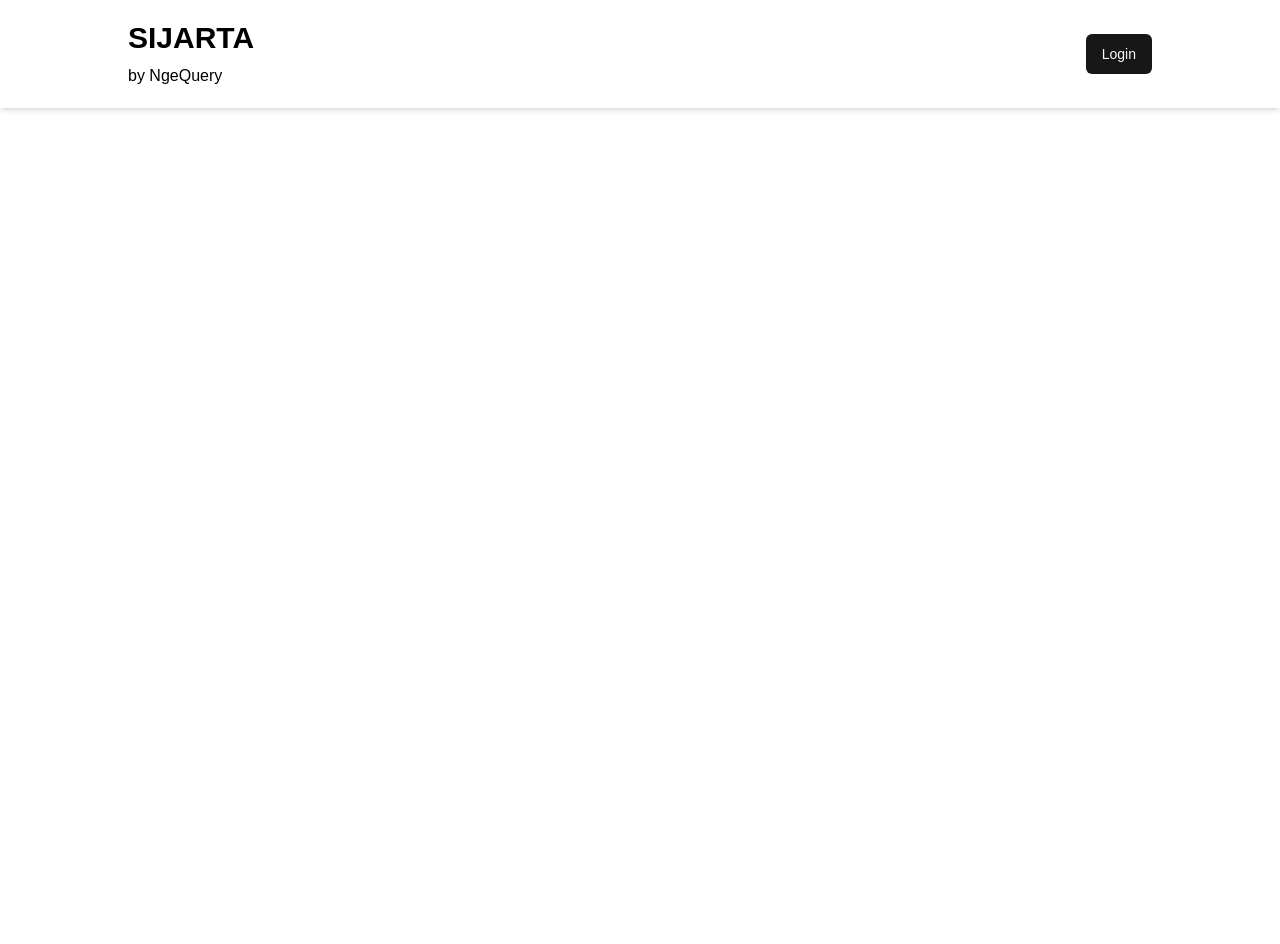
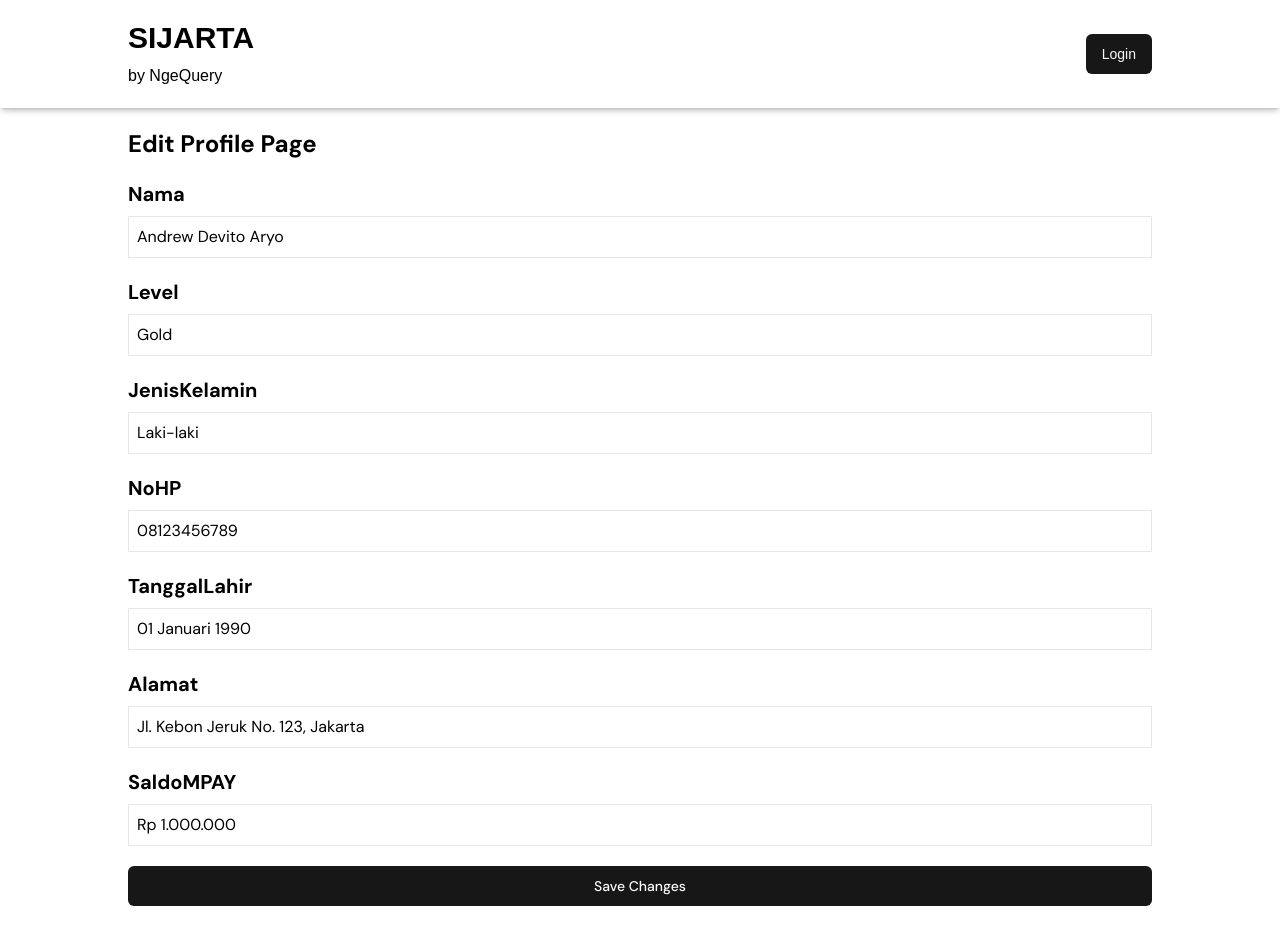
Before and after one commit to Andrew4Coding/sijarta-ngequery, a Next.js app: page /profile/edit in a window 1280 px wide. Shown: the top 944 px of the page. Before the commit the page ends 800 px from the top, so only its background shows below. Built offline with nearby package versions, Linux system fonts and the light colour scheme.

Commit message:
feat: profile and edit profile page

```diff
--- a/app/layout.tsx
+++ b/app/layout.tsx
@@ -4,6 +4,7 @@ import "./globals.css";
 import Layout from "@/components/layout";
 
 import { Catamaran, DM_Sans } from "next/font/google";
+import { Navbar } from "@/components/layout/Navbar";
 
 const geistSans = localFont({
   src: "./fonts/GeistVF.woff",
@@ -46,6 +47,7 @@ export default function RootLayout({
       <body
         className={`${dmsans.variable} ${catamaran.variable} antialiased`}
       >
+        <Navbar />
         <Layout>{children}</Layout>
       </body>
     </html>
--- a/modules/ProfilePageModule/edit/index.tsx
+++ b/modules/ProfilePageModule/edit/index.tsx
@@ -1,7 +1,55 @@
+'use client'
+import { Button } from "@/components/ui/button";
+import { useRouter } from 'next/navigation';
+import { useState } from 'react';
+
 export const EditProfilePageModule = () => {
+    const router = useRouter();
+    const [profile, setProfile] = useState({
+        Nama: "Andrew Devito Aryo",
+        Level: "Gold",
+        JenisKelamin: "Laki-laki",
+        NoHP: "08123456789",
+        TanggalLahir: "01 Januari 1990",
+        Alamat: "Jl. Kebon Jeruk No. 123, Jakarta",
+        SaldoMPAY: "Rp 1.000.000"
+    });
+
+    const handleChange = (e: React.ChangeEvent<HTMLInputElement>) => {
+        const { name, value } = e.target;
+        setProfile(prevProfile => ({
+            ...prevProfile,
+            [name]: value
+        }));
+    };
+
+    const handleSubmit = (e: React.FormEvent) => {
+        e.preventDefault();
+        // Handle form submission logic here
+        console.log(profile);
+    };
+
     return (
-        <div>
-            <h1>Edit Profile Page</h1>
-        </div>
+        <main className="flex flex-col my-32 px-32 font-dmsans gap-5">
+            <h1 className="font-bold text-2xl">Edit Profile Page</h1>
+            <form onSubmit={handleSubmit} className="flex flex-col gap-5">
+                {Object.keys(profile).map((key) => (
+                    <div key={key} className="flex flex-col gap-2">
+                        <label className="font-bold text-xl" htmlFor={key}>{key}</label>
+                        <input
+                            className="border p-2"
+                            type="text"
+                            id={key}
+                            name={key}
+                            value={(profile as any)[key]}
+                            onChange={handleChange}
+                        />
+                    </div>
+                ))}
+                <Button type="submit">
+                    Save Changes
+                </Button>
+            </form>
+        </main>
     );
-}
+};
--- a/modules/ProfilePageModule/index.tsx
+++ b/modules/ProfilePageModule/index.tsx
@@ -1,7 +1,45 @@
+'use client'
+import { Button } from "@/components/ui/button";
+import {useRouter} from 'next/navigation';
+
 export const ProfilePageModule = () => {
+    const router = useRouter();
+
     return (
-        <div>
-        <h1>Profile Page</h1>
-        </div>
+        <main className="flex flex-col mt-32 px-32 font-dmsans gap-5">
+            <div className="flex flex-col gap-2">
+                <h3 className="font-bold text-2xl">Nama</h3>
+                <p className="text-sm">Andrew Devito Aryo</p>
+            </div>
+            <div className="flex flex-col gap-2">
+                <h3 className="font-bold text-2xl">Level</h3>
+                <p className="text-sm">Gold</p>
+            </div>
+            <div className="flex flex-col gap-2">
+                <h3 className="font-bold text-2xl">Jenis Kelamin</h3>
+                <p className="text-sm">Laki-laki</p>
+            </div>
+            <div className="flex flex-col gap-2">
+                <h3 className="font-bold text-2xl">No HP</h3>
+                <p className="text-sm">08123456789</p>
+            </div>
+            <div className="flex flex-col gap-2">
+                <h3 className="font-bold text-2xl">Tanggal Lahir</h3>
+                <p className="text-sm">01 Januari 1990</p>
+            </div>
+            <div className="flex flex-col gap-2">
+                <h3 className="font-bold text-2xl">Alamat</h3>
+                <p className="text-sm">Jl. Kebon Jeruk No. 123, Jakarta</p>
+            </div>
+            <div className="flex flex-col gap-2">
+                <h3 className="font-bold text-2xl">Saldo MPAY</h3>
+                <p className="text-sm">Rp 1.000.000</p>
+            </div>
+            <a href="/profile/edit">
+                <Button>
+                    Edit Profile
+                </Button>
+            </a>
+        </main>
     );
 }
```
